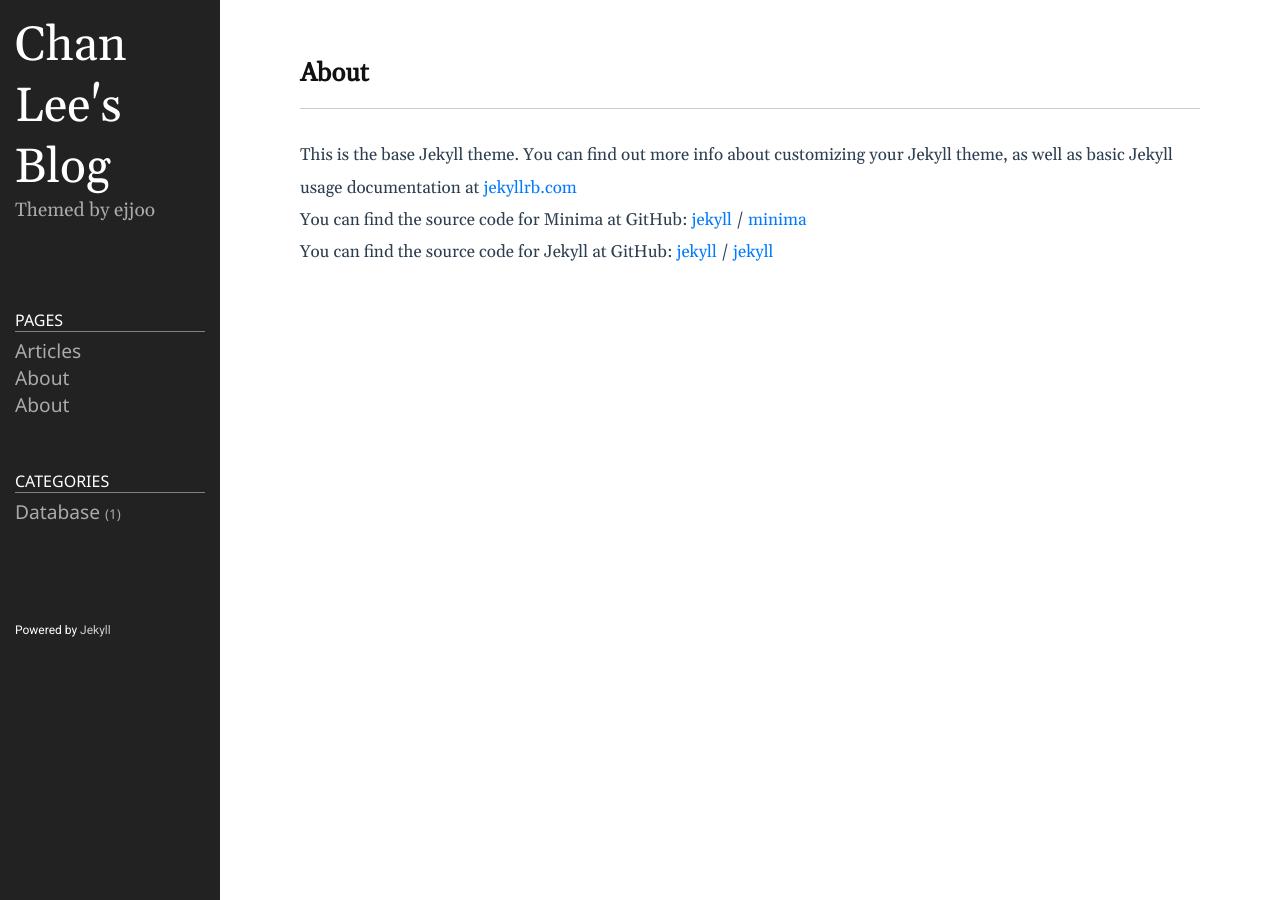
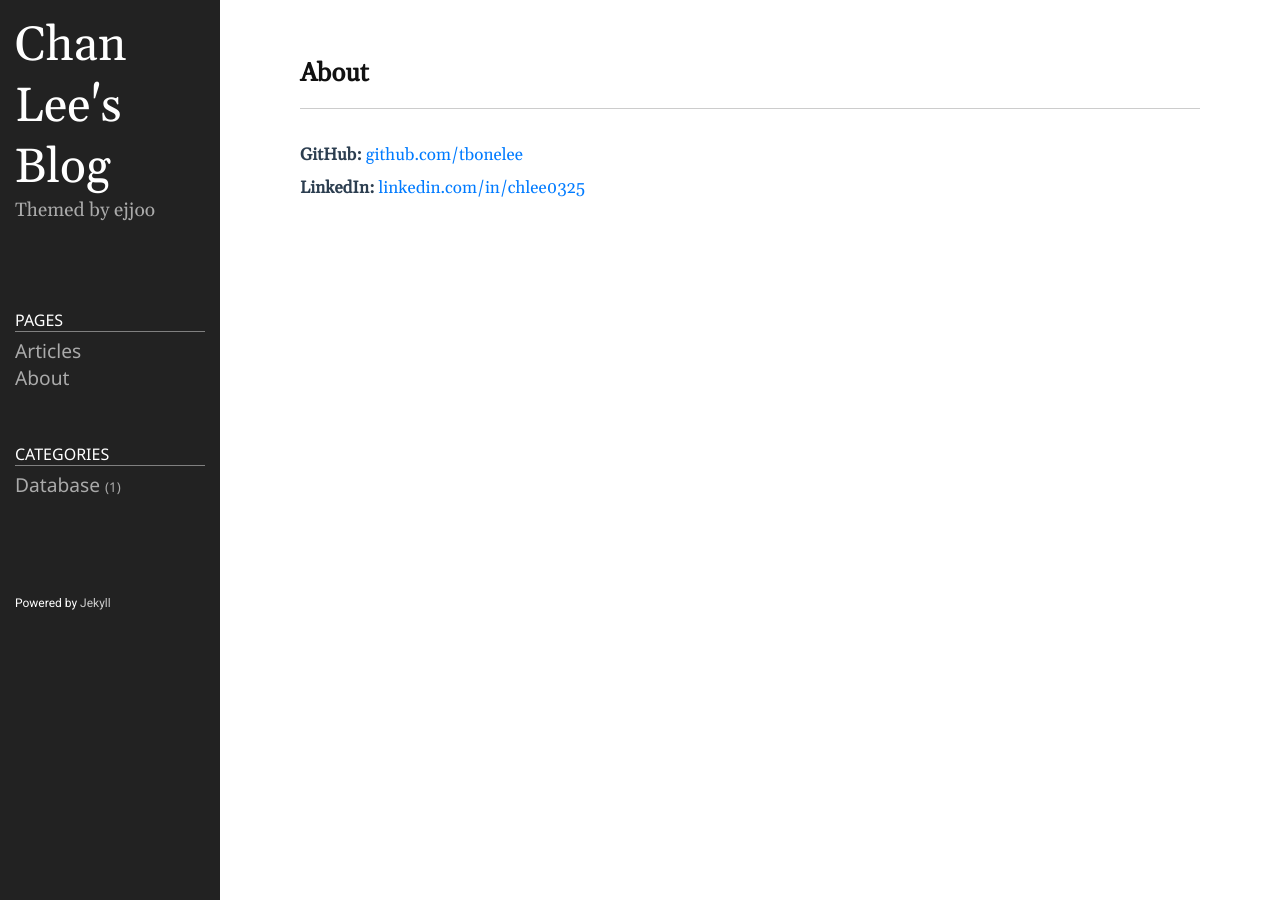
Before and after one commit to tbonelee/tbonelee.github.io, a Jekyll site: the page built from about.markdown, in a window 1280 px wide. Built offline with Jekyll 4.4.1, drawn with Linux system fonts in a browser that asks for light colours.

Commit message:
페이지 정리

```diff
--- a/about.markdown
+++ b/about.markdown
@@ -4,15 +4,6 @@ title: About
 permalink: /about/
 ---
 
-This is the base Jekyll theme. You can find out more info about customizing your Jekyll theme, as well as basic Jekyll usage documentation at [jekyllrb.com](https://jekyllrb.com/)
+**GitHub:** [github.com/tbonelee](https://github.com/tbonelee)
 
-You can find the source code for Minima at GitHub:
-[jekyll][jekyll-organization] /
-[minima](https://github.com/jekyll/minima)
-
-You can find the source code for Jekyll at GitHub:
-[jekyll][jekyll-organization] /
-[jekyll](https://github.com/jekyll/jekyll)
-
-
-[jekyll-organization]: https://github.com/jekyll
+**LinkedIn:** [linkedin.com/in/chlee0325](https://www.linkedin.com/in/chlee0325/)
```
Also changed, not shown: README.md (deleted).
